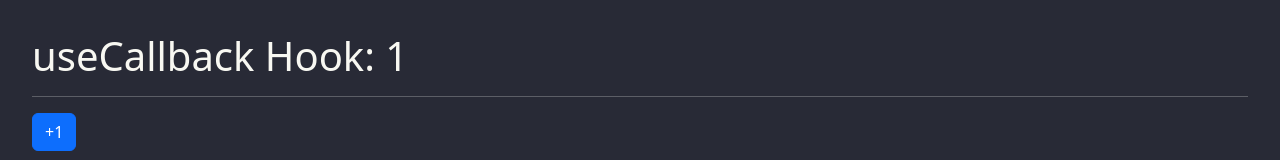
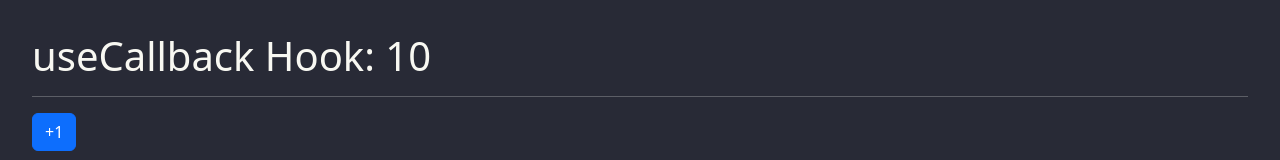
Before and after one commit to sudoalx/hook-app, a React (Vite) app: page / in a window 1280 px wide. Shown: the top 160 px of the page. Built offline with nearby package versions, Linux system fonts and the light colour scheme.

Commit message:
Update increment function to accept a parameter

```diff
--- a/src/06-memos/CallbackHook.jsx
+++ b/src/06-memos/CallbackHook.jsx
@@ -2,10 +2,10 @@ import React, { useCallback, useState } from "react";
 import { ShowIncrement } from "./ShowIncrement";
 
 export const CallbackHook = () => {
-  const [counter, setCounter] = useState(1);
+  const [counter, setCounter] = useState(10);
 
-  const increment = useCallback(() => {
-    setCounter((c) => c + 1);
+  const increment = useCallback((num) => {
+    setCounter((c) => c + num);
   }, []);
 
   return (
```
